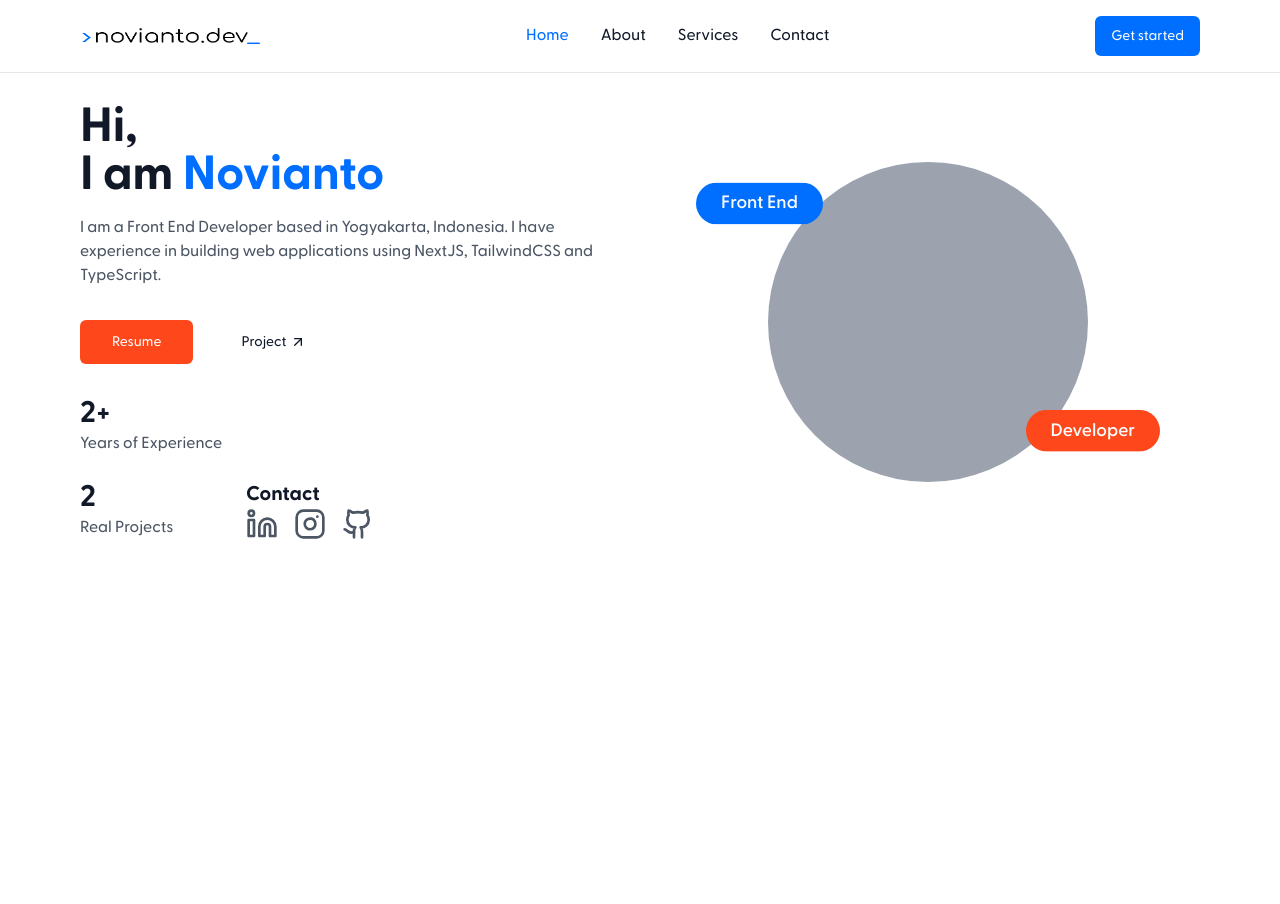
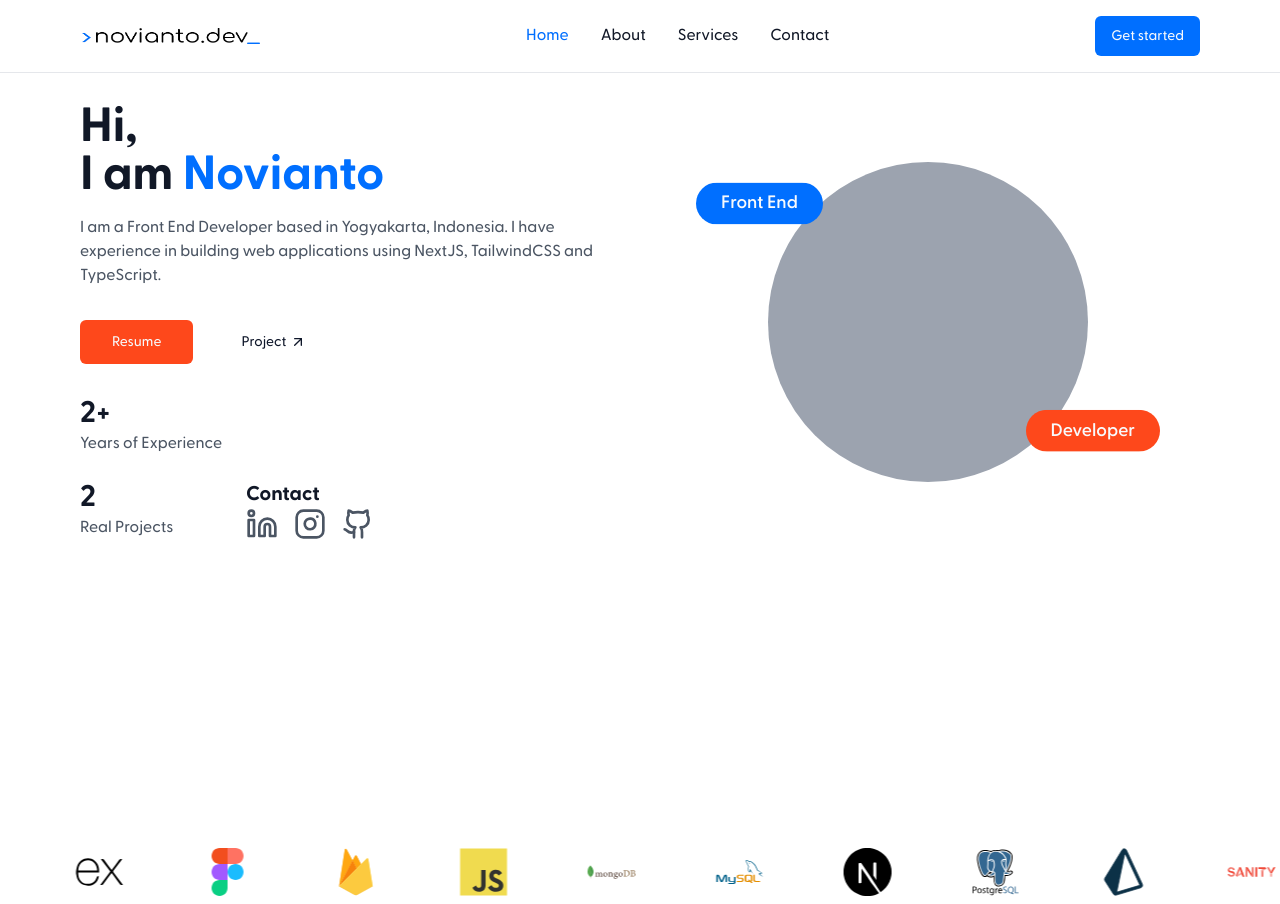
Before and after one commit to Novianto778/noviantodev, a Next.js app: page / in a window 1280 px wide. Before the commit the page ends 800 px from the top, so only its background shows below. Built offline with nearby package versions, Linux system fonts and the light colour scheme.

Commit message:
feat: add techslider section

```diff
--- a/package.json
+++ b/package.json
@@ -29,5 +29,8 @@
     "tailwindcss": "3.3.2",
     "tailwindcss-animate": "^1.0.5",
     "typescript": "5.0.4"
+  },
+  "devDependencies": {
+    "@types/react-slick": "^0.23.10"
   }
 }
--- a/src/app/page.tsx
+++ b/src/app/page.tsx
@@ -1,9 +1,11 @@
 import Hero from '@/features/landingpage/Hero';
+import TechSlider from '@/features/landingpage/TechSlider';
 
 export default function Home() {
     return (
         <main className="pt-content">
             <Hero />
+            <TechSlider />
         </main>
     );
 }
--- a/src/features/landingpage/Hero.tsx
+++ b/src/features/landingpage/Hero.tsx
@@ -8,7 +8,7 @@ type Props = {};
 
 const Hero = (props: Props) => {
     return (
-        <div className="h-content pt-8">
+        <div className="min-h-content pt-8">
             <Container className="grid grid-cols-1 md:grid-cols-2 items-center gap-8">
                 <div className="flex flex-col justify-center">
                     <h1 className="text-4xl font-bold text-gray-900 dark:text-white md:text-5xl">
--- /dev/null
+++ b/src/features/landingpage/TechSlider.tsx
@@ -0,0 +1,68 @@
+'use client';
+
+import Slider from 'react-slick';
+import 'slick-carousel/slick/slick-theme.css';
+import 'slick-carousel/slick/slick.css';
+import programmingTech from '@/data/programming';
+
+type Props = {};
+
+const TechSlider = (props: Props) => {
+    const settings = {
+        infinite: true,
+        slidesToShow: 10,
+        slidesToScroll: 1,
+        autoplay: true,
+        speed: 3000,
+        autoplaySpeed: 1000,
+        cssEase: 'linear',
+        pauseOnHover: false,
+        responsive: [
+            {
+                breakpoint: 1024,
+                settings: {
+                    slidesToShow: 8,
+                    slidesToScroll: 1,
+                },
+            },
+            {
+                breakpoint: 600,
+                settings: {
+                    slidesToShow: 4,
+                    slidesToScroll: 1,
+                },
+            },
+            {
+                breakpoint: 480,
+                settings: {
+                    slidesToShow: 3,
+                    slidesToScroll: 1,
+                },
+            },
+        ],
+    };
+    return (
+        <div className="mt-12">
+            <Slider {...settings} className="overflow-hidden">
+                {programmingTech.map((tech, index) => {
+                    console.log(tech.icon);
+
+                    return (
+                        <div
+                            key={index}
+                            className="flex justify-center items-center"
+                        >
+                            <img
+                                src={tech.icon.src}
+                                alt={tech.name}
+                                className="h-12 w-12"
+                            />
+                        </div>
+                    );
+                })}
+            </Slider>
+        </div>
+    );
+};
+
+export default TechSlider;
--- a/tailwind.config.js
+++ b/tailwind.config.js
@@ -72,6 +72,9 @@ module.exports = {
             height: {
                 content: 'calc(100vh - 4.5rem)',
             },
+            minHeight: {
+                content: 'calc(100vh - 4.5rem)',
+            },
             padding: {
                 content: '4.5rem',
             },
```
Also changed, not shown: 1 other file (tests, documents, lock files or other folders).
